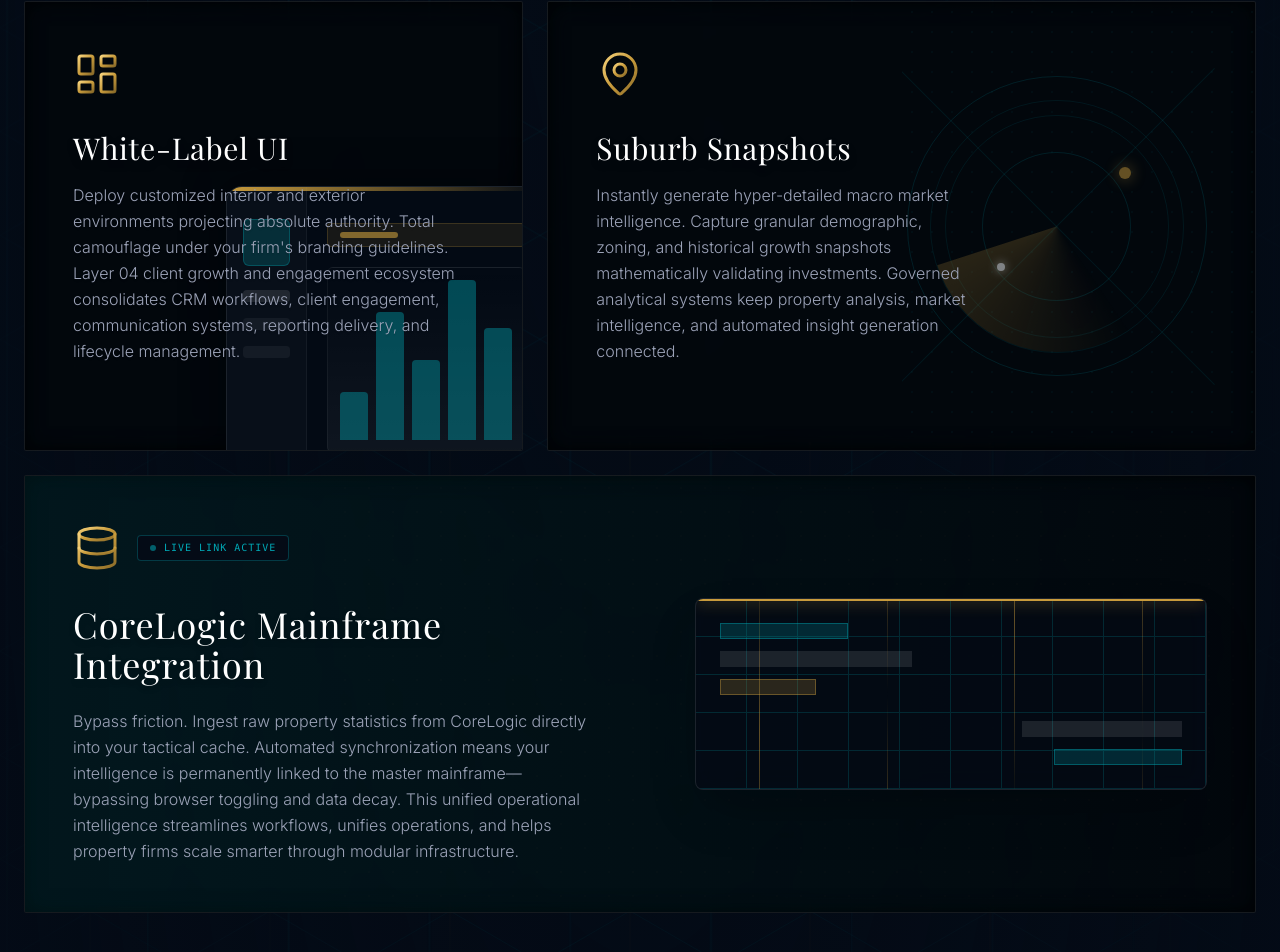
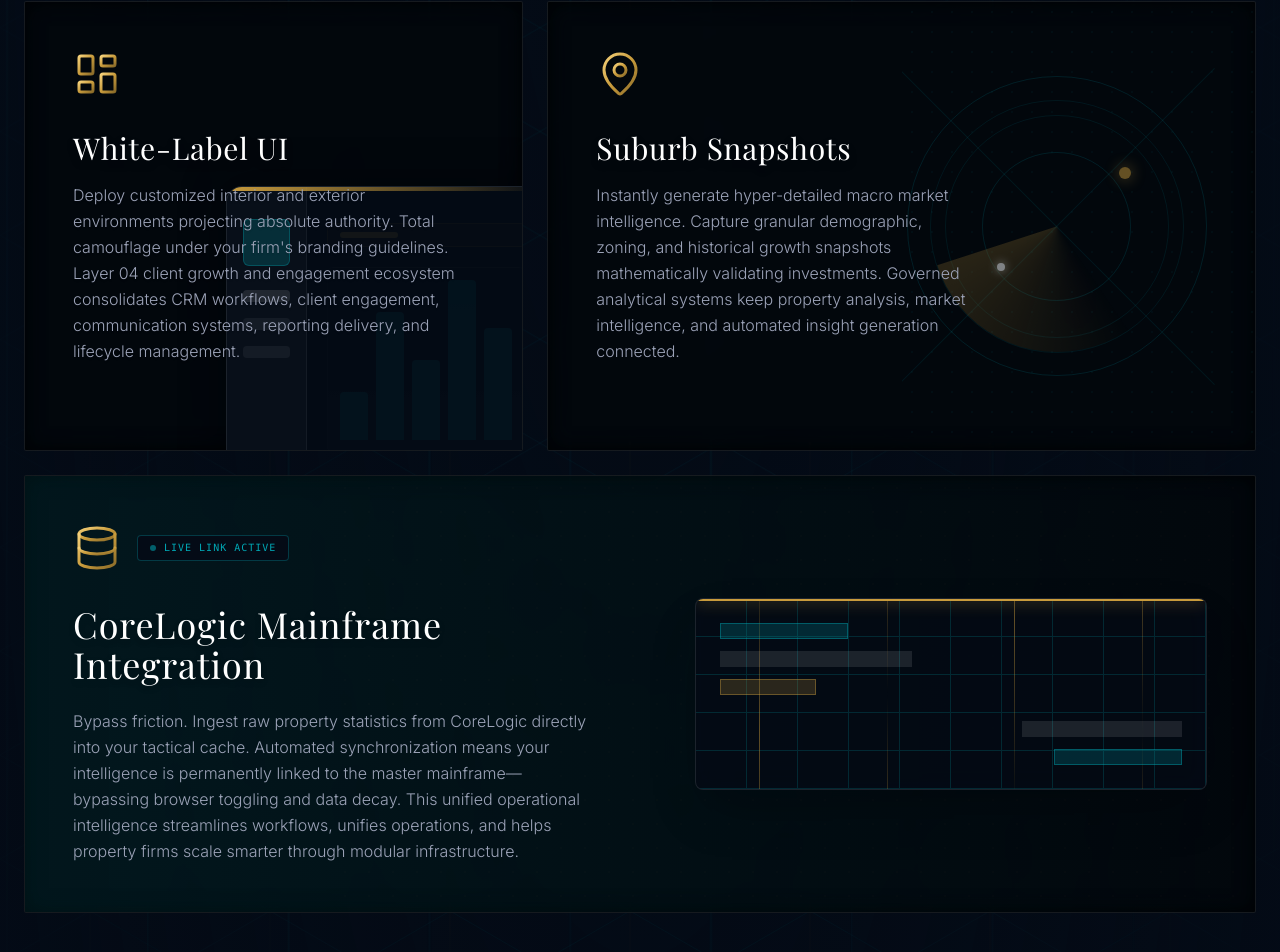
Before and after one commit to lavan96/aurixa-systems, a React (Vite) app: page /platform in a window 1280 px wide. Shown: the part 3246-4198 px from the top of the page. Built offline with nearby package versions, Linux system fonts and the light colour scheme; a web font is replaced by a local one.

Commit message:
Further soften white-label chart visual

```diff
--- a/src/pages/Platform.tsx
+++ b/src/pages/Platform.tsx
@@ -225,7 +225,7 @@
                   </div>
 
                   {/* Main Screen */}
-                  <div className="flex-1 p-5 flex flex-col gap-5 relative">
+                  <div className="flex-1 p-5 flex flex-col gap-5 relative opacity-[0.12]">
                     <div className="w-full h-6 bg-[#C89B3C]/10 rounded-sm border border-[#C89B3C]/20 flex items-center px-3 mt-4">
                        <div className="w-1/3 h-1.5 bg-[#C89B3C]/60 rounded-full"/>
                     </div>
```
